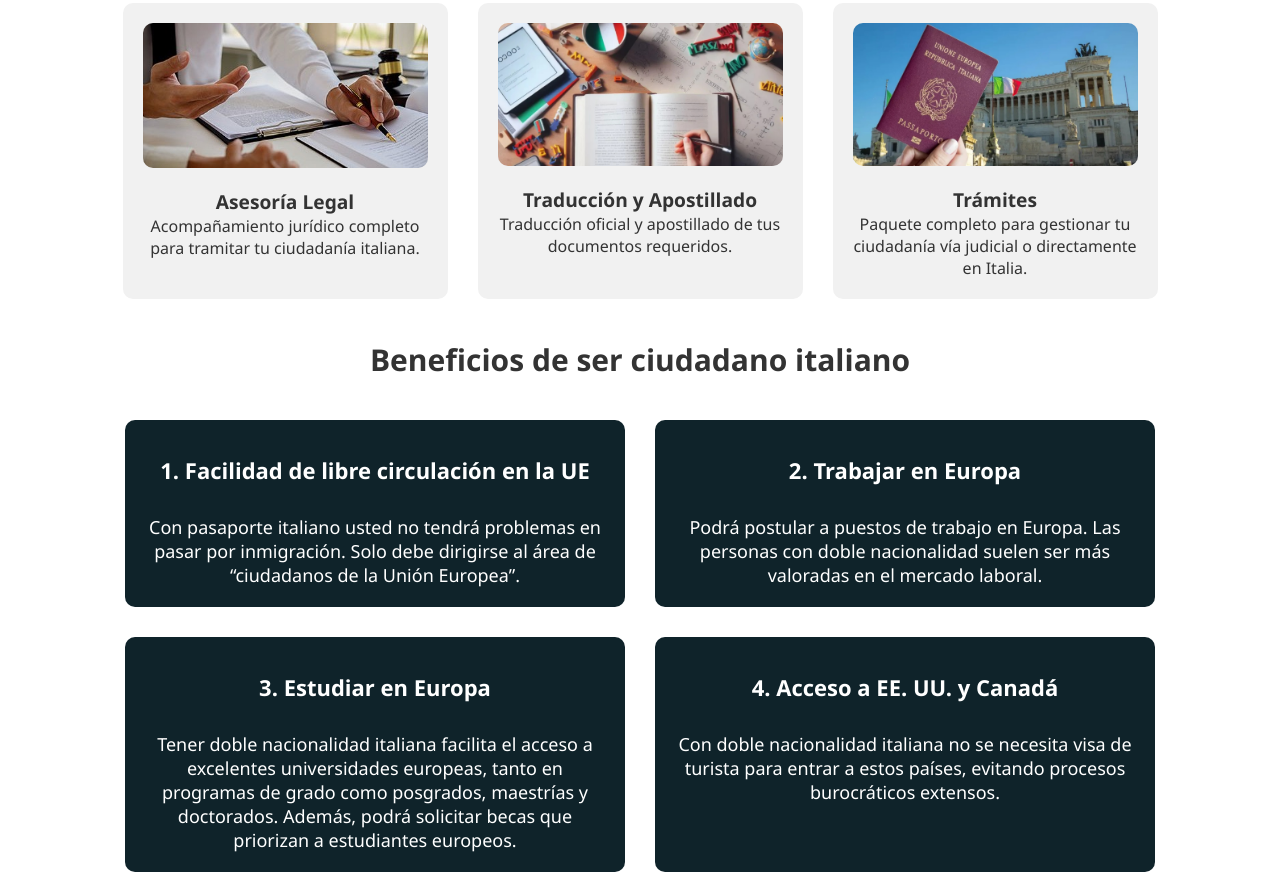
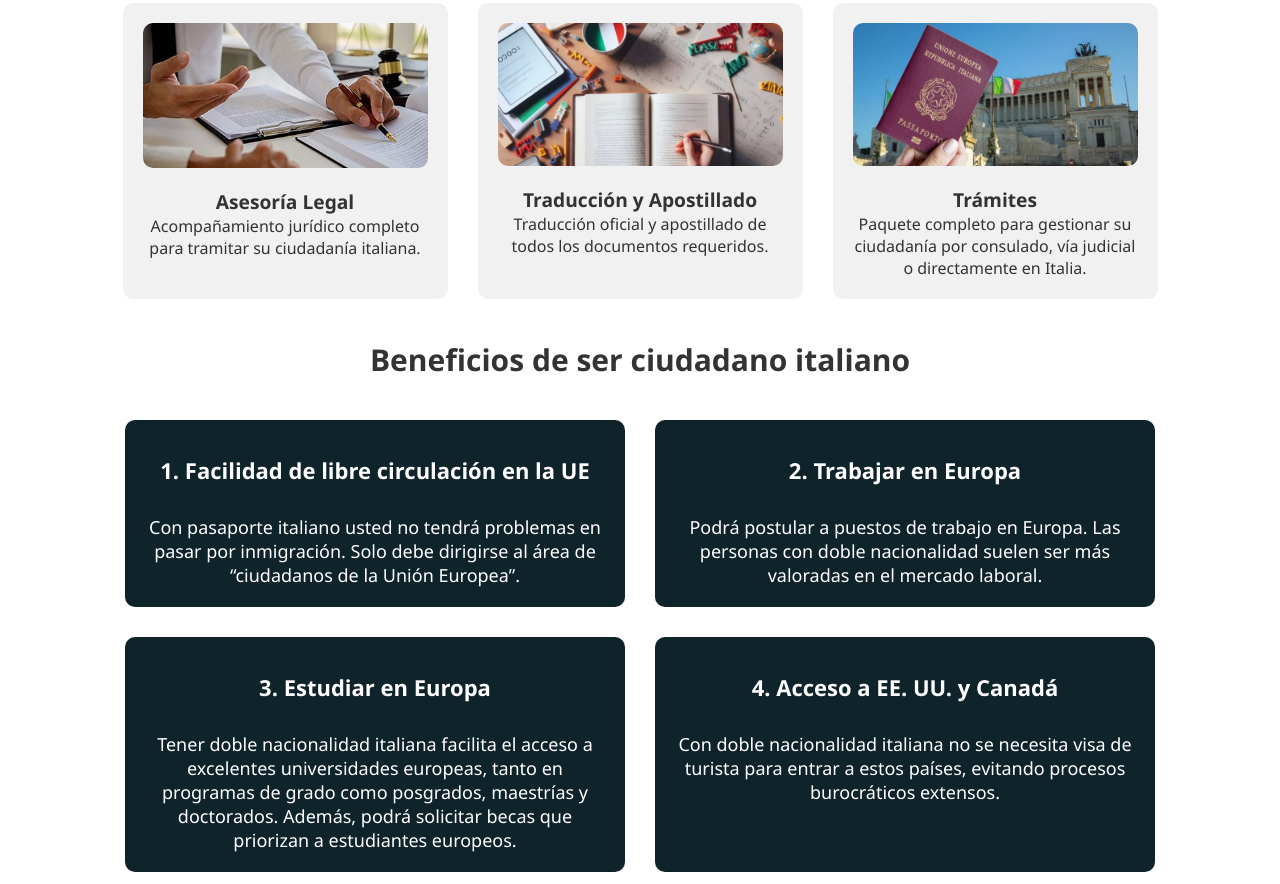
Before and after one commit to francis-gedoz/Proyecto-Modulo-3, a plain HTML site: page index.html in a window 1280 px wide. Shown: the part 1256-2140 px from the top of the page. Drawn offline with Linux system fonts and the light colour scheme.

Commit message:
Actualizando HTML

```diff
--- a/index.html
+++ b/index.html
@@ -61,19 +61,19 @@
         <div class="producto">
             <img src="./assets/img/servicio-legal.jpg" alt="Asesoría legal">
             <h3>Asesoría Legal</h3>
-            <p>Acompañamiento jurídico completo para tramitar tu ciudadanía italiana.</p>
+            <p>Acompañamiento jurídico completo para tramitar su ciudadanía italiana.</p>
         </div>
 
         <div class="producto">
             <img src="./assets/img/traducciones.jpg" alt="Traducción y apostillado">
             <h3>Traducción y Apostillado</h3>
-            <p>Traducción oficial y apostillado de tus documentos requeridos.</p>
+            <p>Traducción oficial y apostillado de todos los documentos requeridos.</p>
         </div>
 
         <div class="producto">
             <img src="./assets/img/tramites-italia.jpg" alt="Trámite de ciudadanía en Italia">
             <h3>Trámites</h3>
-            <p>Paquete completo para gestionar tu ciudadanía vía judicial o directamente en Italia.</p>
+            <p>Paquete completo para gestionar su ciudadanía por consulado, vía judicial o directamente en Italia.</p>
         </div>
         </div>
     </section>
@@ -132,7 +132,7 @@
         <div class="card">
             <img src="./assets/img/maria-borghesse.jpg" alt="Maria Borghesse" class="foto">
             <h3 class="nombre">Maria Borghesse</h3>
-            <p class="texto">Excelente atención y gran profesionalismo. Asesoría de confianza en la emisión de visas y ciudadanía.</p>
+            <p class="texto">Excelente atención y gran profesionalismo. Asesoría de confianza para llevar a cabo con éxito todos los trámites.</p>
         </div>
         </div>
     </section>
```
